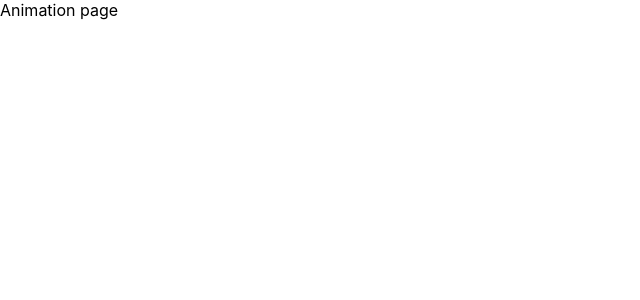
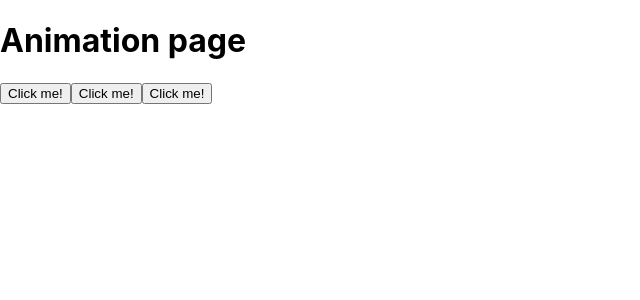
Before and after one commit to yosassenav/animation-techniques-web, a Next.js app: page /animations in a window 1280 px wide. Shown: the top 300 px of the page, without its empty margins (0-640 px from the left). Built offline with nearby package versions, Linux system fonts and the light colour scheme.

Commit message:
Adding more components

```diff
--- /dev/null
+++ b/src/components/button/index.js
@@ -0,0 +1,5 @@
+const Button = () => {
+  return <button>Click me!</button>;
+};
+
+export { Button };
--- a/src/pages/animations/index.js
+++ b/src/pages/animations/index.js
@@ -1,3 +1,14 @@
+import { Button } from "./../../components/button";
+
 export default function Animations() {
-  return <div>Animation page</div>;
+  return (
+    <div>
+      <h1>Animation page</h1>{" "}
+      <div>
+        <Button />
+        <Button />
+        <Button />
+      </div>
+    </div>
+  );
 }
```
